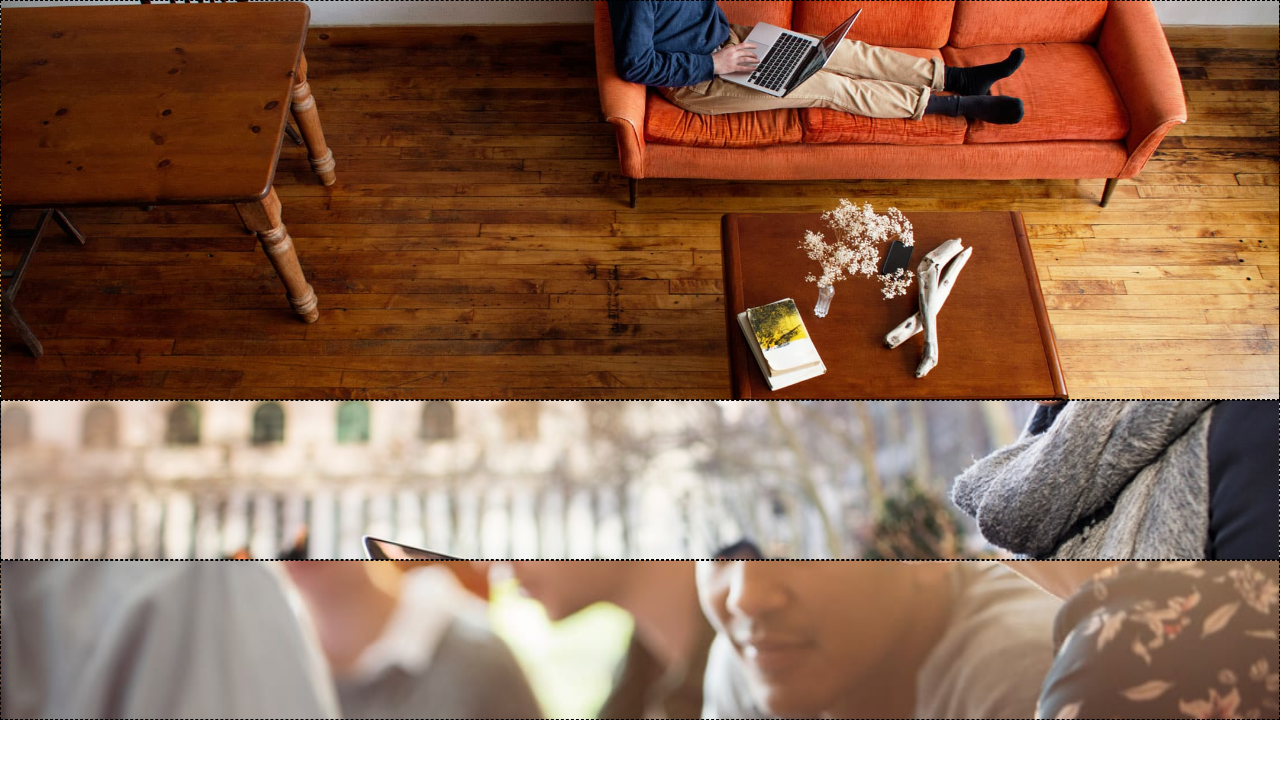
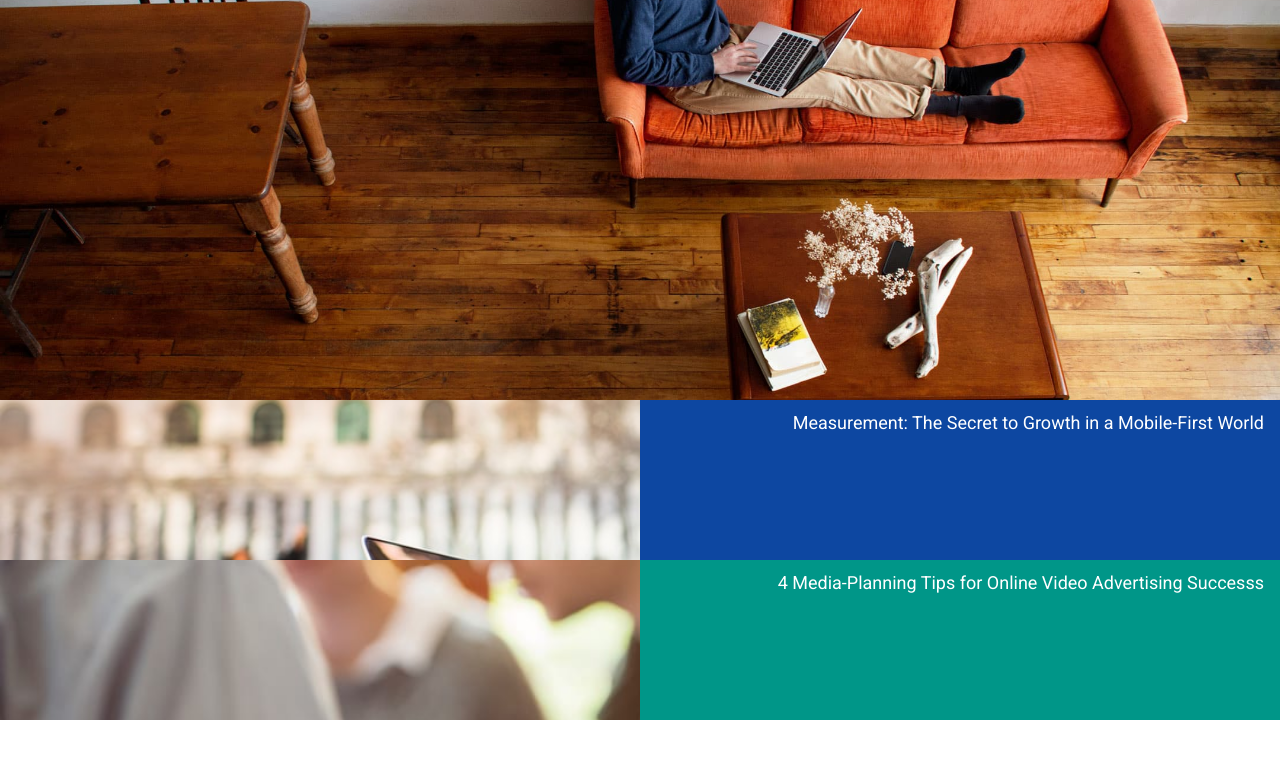
Before and after one commit to jenasancartier/think-rebuild, a plain HTML site: page index.html in a window 1280 px wide. Drawn offline with nearby package versions, Linux system fonts and the light colour scheme.

Commit message:
add text boxes to content and add google fonts to page

```diff
--- a/css/styles.css
+++ b/css/styles.css
@@ -1,8 +1,13 @@
 /* For testing only */
 
-*:not(body):not(html) {
+/**:not(body):not(html) {
   box-sizing:border-box;
   border:1px dashed #000;
+}*/
+
+body {
+  -webkit-font-smoothing: antialiased;
+  font-family: 'Roboto', sans-serif;
 }
 
 .columns {
@@ -33,6 +38,23 @@
   background-size: cover;
 }
 
+.text-box {
+  display: inline-block;
+  float: right;
+  height: 100%;
+  width: 50%;
+  padding: 12px 16px 12px 16px;
+  background-color: rgb(13, 71, 161);
+  position: static;
+}
+
+.text-box h4 {
+  height: 100%;
+  color: white;
+  line-height: 22.4px;
+  margin: 0;
+  float: right;
+}
 
 .content2 {
   height: 20vh;
@@ -40,3 +62,21 @@
   background-position: center;
   background-size: cover;
 }
+
+.text-box2 {
+  display: inline-block;
+  float: right;
+  height: 100%;
+  width: 50%;
+  padding: 12px 16px 12px 16px;
+  background-color: rgb(0, 150, 136);
+  position: static;
+}
+
+.text-box2 h4 {
+  height: 100%;
+  color: white;
+  line-height: 22.4px;
+  margin: 0;
+  float: right;
+}
--- a/index.html
+++ b/index.html
@@ -4,6 +4,7 @@
     <meta charset="utf-8">
     <meta name="viewport" content="width=device-width">
     <link rel="stylesheet" href="https://maxcdn.bootstrapcdn.com/bootstrap/3.3.6/css/bootstrap.min.css">
+    <link href="https://fonts.googleapis.com/css?family=Roboto" rel="stylesheet">
     <!-- <link rel="stylesheet" href="css/normalize.css" type="text/css"> -->
     <link rel="stylesheet" href="css/styles.css" type="text/css">
     <title>Think with Google</title>
@@ -17,11 +18,15 @@
         </div>
 
         <div class="content1 columns">
-
+          <div class="text-box">
+            <h4>Measurement: The Secret to Growth in a Mobile-First World</h4>
+          </div>
         </div>
 
         <div class="content2 columns">
-
+          <div class="text-box2">
+            <h4>4 Media-Planning Tips for Online Video Advertising Successs</h4>
+          </div>
         </div>
 
 
```
